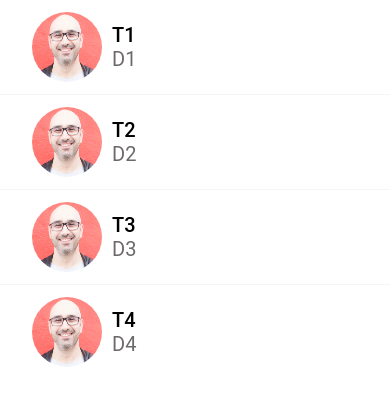
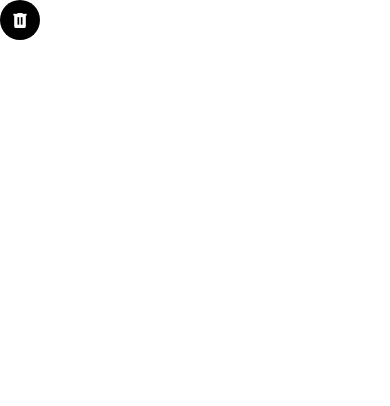
Before and after one commit to Sandi2156/DoneWithIt, a React Native app: screen / in a window 390 px wide. Shown: the top 406 px of the page. Built offline with nearby package versions, Linux system fonts and the light colour scheme.

Commit message:
created reusable icon component

```diff
--- a/App.js
+++ b/App.js
@@ -1,5 +1,11 @@
+import Screen from "./app/components/Screen";
 import MessagesScreen from "./app/screens/MessagesScreen";
+import Icon from "./app/components/Icon";
 
 export default function App() {
-	return <MessagesScreen />;
+	return (
+		<Screen>
+			<Icon name="trash-can" />
+		</Screen>
+	);
 }
--- /dev/null
+++ b/app/components/Icon.js
@@ -0,0 +1,34 @@
+import { StyleSheet, View } from "react-native";
+import React from "react";
+
+import { MaterialCommunityIcons } from "@expo/vector-icons";
+
+import colors from "../config/colors";
+
+export default function Icon({
+	name,
+	size = 40,
+	backgroundColor = "black",
+	iconColor = "white",
+}) {
+	return (
+		<View
+			style={{
+				width: size,
+				height: size,
+				borderRadius: size / 2,
+				backgroundColor: colors[backgroundColor],
+				justifyContent: "center",
+				alignItems: "center",
+			}}
+		>
+			<MaterialCommunityIcons
+				name={name}
+				color={colors[iconColor]}
+				size={size * 0.5}
+			/>
+		</View>
+	);
+}
+
+const styles = StyleSheet.create({});
```
Also changed, not shown: learn.txt.
